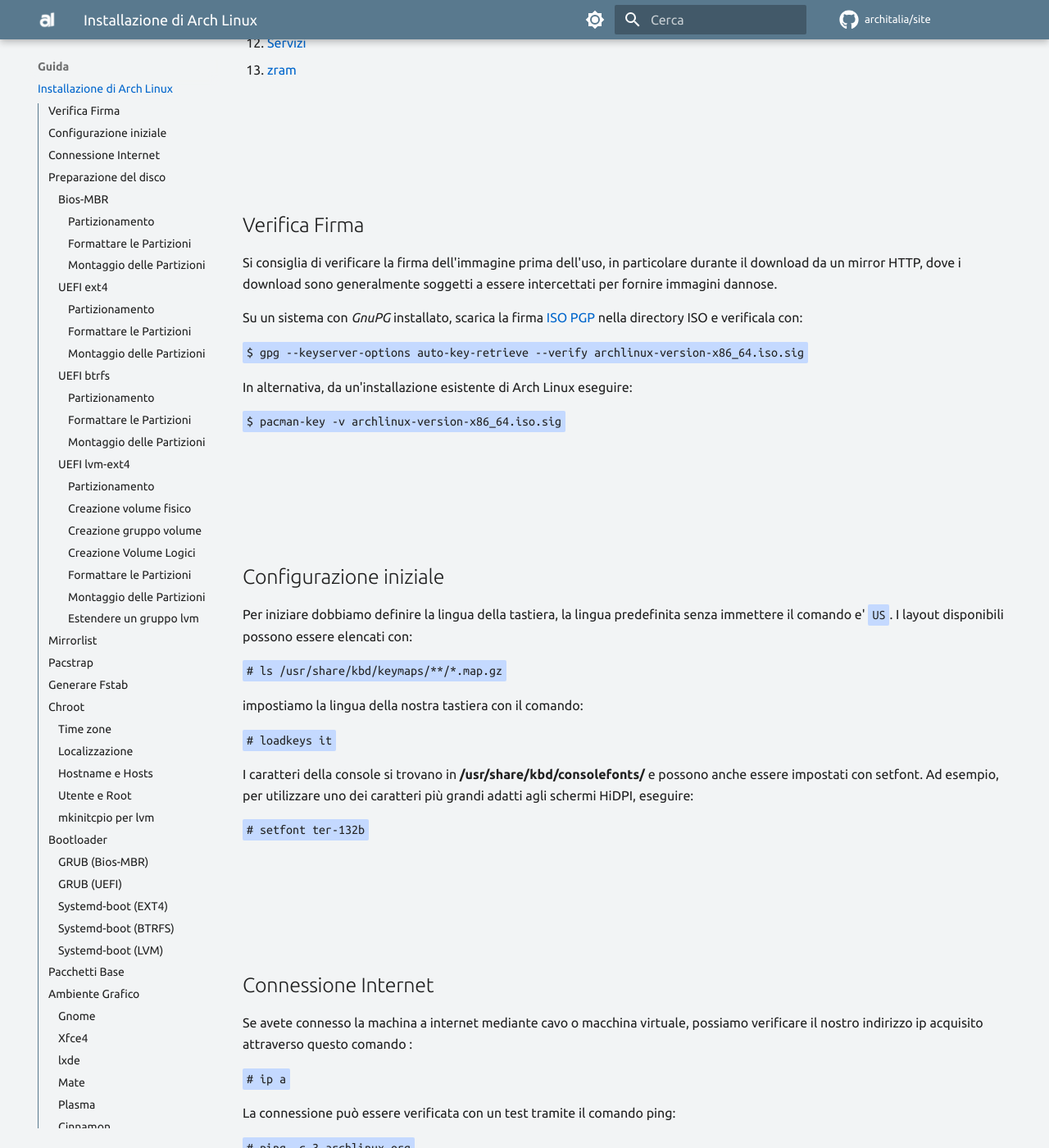
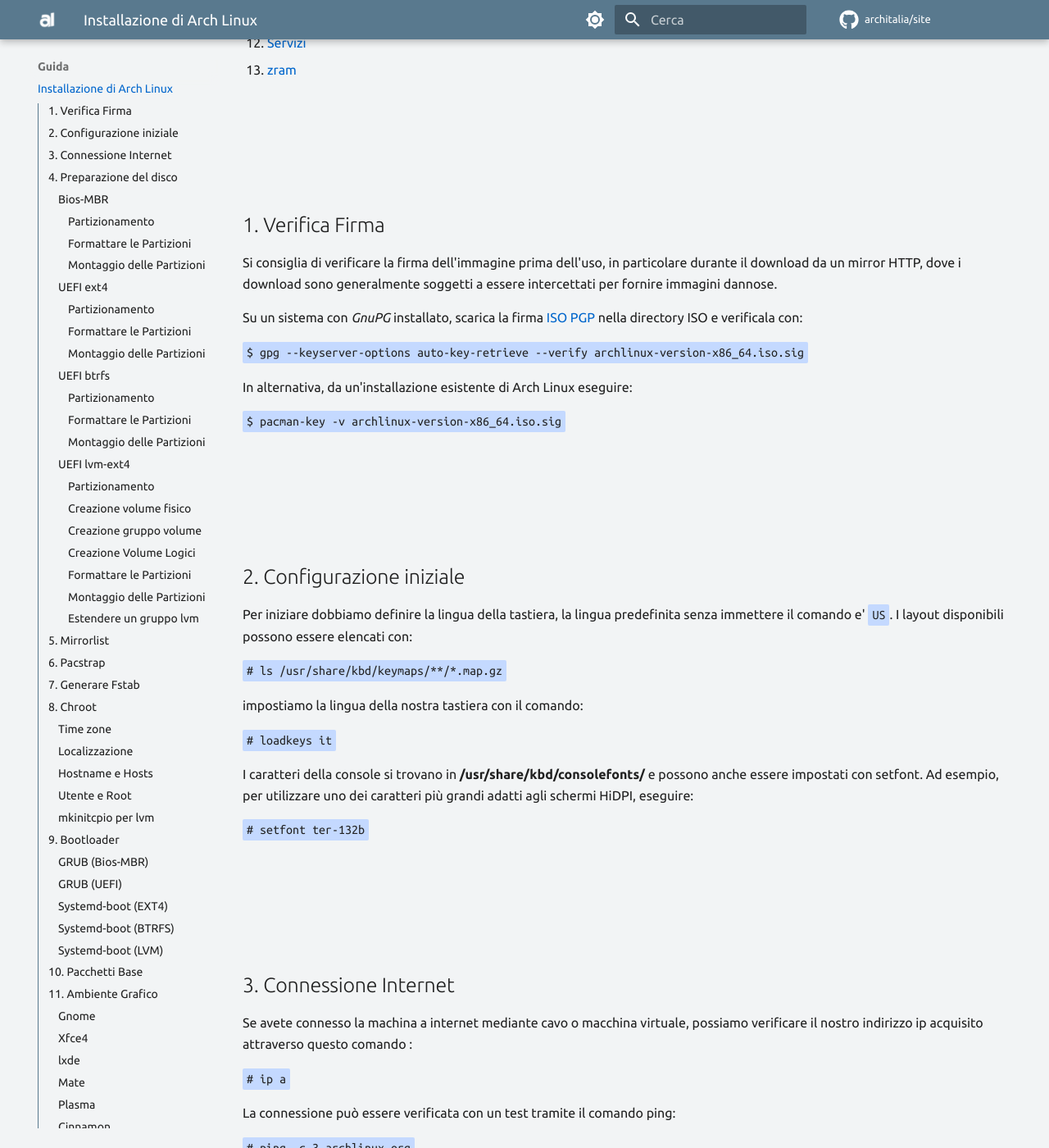
Before and after one commit to ArchItalia/site, an MkDocs documentation site: the page built from docs/Guida/guide.md, in a window 1280 px wide and 1400 px high, scrolled down 599 px. Shown: the whole window at 82% size. Built offline with MkDocs 1.6.1 and Material for MkDocs 9.7.7, drawn with Linux system fonts in a browser that asks for light colours; comment, search, counter and statistics services are not loaded; the version menu is left out; some of the changed text lies outside the part shown.

Commit message:
Update guide.md

```diff
--- a/docs/Guida/guide.md
+++ b/docs/Guida/guide.md
@@ -2,23 +2,23 @@
 
 Guide all'installazione di Arch Linux:
 
-1.  [Verifica Firma](#verifica-firma)
-2.  [Configurazione iniziale](#configurazione-iniziale)
-3.  [Connessione Internet](#connessione-internet)
-4.  [Preparazione del disco](#preparazione-del-disco)
-5.  [Mirrorlist](#mirrorlist)
-6.  [Pacstrap](#pacstrap)
-7.  [Generare Fstab](#generare-fstab)
-8.  [Chroot](#chroot)
-9.  [Bootloader](#bootloader)
-10. [Pacchetti Base](#pacchetti-base)
-11. [Ambiente Grafico](#ambiente-grafico)
-12. [Servizi](#servizi)
-13. [zram](#zram)
+1.  [Verifica Firma](#1-verifica-firma)
+2.  [Configurazione iniziale](#2-configurazione-iniziale)
+3.  [Connessione Internet](#3-connessione-internet)
+4.  [Preparazione del disco](#4-preparazione-del-disco)
+5.  [Mirrorlist](#5-mirrorlist)
+6.  [Pacstrap](#6-pacstrap)
+7.  [Generare Fstab](#7-generare-fstab)
+8.  [Chroot](#8-chroot)
+9.  [Bootloader](#9-bootloader)
+10. [Pacchetti Base](#10-pacchetti-base)
+11. [Ambiente Grafico](#11-ambiente-grafico)
+12. [Servizi](#12-servizi)
+13. [zram](#13-zram)
 
 <br><br><br><br>
 
-## Verifica Firma
+## 1. Verifica Firma
 
 Si consiglia di verificare la firma dell'immagine prima dell'uso, in particolare durante il download da un mirror HTTP, dove i download sono generalmente soggetti a essere intercettati per fornire immagini dannose.
 
@@ -32,7 +32,7 @@
 
 <br><br><br><br>
 
-## Configurazione iniziale
+## 2. Configurazione iniziale
 
 Per iniziare dobbiamo definire la lingua della tastiera, la lingua predefinita senza immettere il comando e' `US`. I layout disponibili possono essere elencati con:
 
@@ -49,7 +49,7 @@
 
 <br><br><br><br>
 
-## Connessione Internet
+## 3. Connessione Internet
 Se avete connesso la machina a internet mediante cavo o macchina virtuale, possiamo verificare il nostro indirizzo ip acquisito attraverso questo comando :
 
 `# ip a`
@@ -78,7 +78,7 @@
 
 <br><br><br><br>
 
-## Preparazione del disco
+## 4. Preparazione del disco
 
 * [Bios-MBR ext4](#bios-mbr)
 * [UEFI ext4](#uefi-ext4)
@@ -282,7 +282,7 @@
 
 <br><br><br><br>
 
-## Mirrorlist
+## 5. Mirrorlist
 
 Salviamo il mirrorlist per i repositoy in **/etc/pacman.d/mirrorlist** con lo strumento **reflector**, specificare il paese dove sincronizzare i server ad esempio **it**, e' possibile aggiungere piu paesi usando la virgola ad esempio **it,us**:
 
@@ -290,7 +290,7 @@
 
 <br><br><br><br>
 
-## Pacstrap
+## 6. Pacstrap
 
 Installiamo il **kernel linux** e i pacchetti base per creare il nostro arch, aggiungiamo anche un editor ad esempio **vim**, se stai seguendo l'installazione per **lvm** aggiungi al comando che segue il pacchetto `lvm2`:
 
@@ -300,7 +300,7 @@
 
 
 
-## Generare Fstab
+## 7. Generare Fstab
 
 Il file /etc/fstab vi permette di controllare quali filesystem sono montati in fase di avvio sul vostro sistema Linux, comprese le partizioni di Windows e le condivisioni di rete:
 
@@ -309,7 +309,7 @@
 <br><br><br><br>
 
 
-## Chroot
+## 8. Chroot
 
 Passiamo in chroot e configuriamo i seguenti passaggi: Configurazione del localtime, del systemclock, lingua, keyboard mappings, localhost, Password Root, Creazione User e password.
 
@@ -387,7 +387,7 @@
 <br><br><br><br>
 
 
-## Bootloader
+## 9. Bootloader
 
 ### GRUB (Bios-MBR)
 
@@ -466,14 +466,14 @@
 
 <br><br><br><br>
 
-## Pacchetti Base
+## 10. Pacchetti Base
 
 `# pacman -S xorg wpa_supplicant wireless_tools netctl net-tools iw networkmanager alsa-utils pipewire-pulse mtools dosfstools mtools ntfs-3g f2fs-tools dosfstools exfatprogs fuse firewalld acpi cronie git reflector bluez bluez-utils cups reflector`
 
 <br><br><br><br>
 
 
-## Ambiente Grafico
+## 11. Ambiente Grafico
 
 Scegli tra alcuni dei piu famosi ambienti desktop suggeriti:
 
```
Also changed, not shown: other parts of docs/Guida/guide.md (+2 -2 lines).
